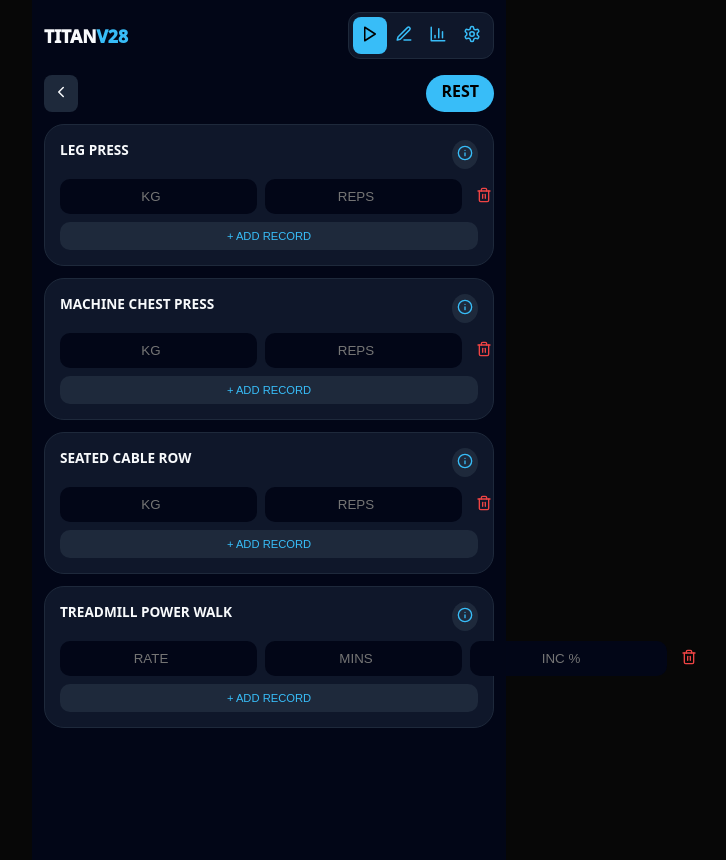
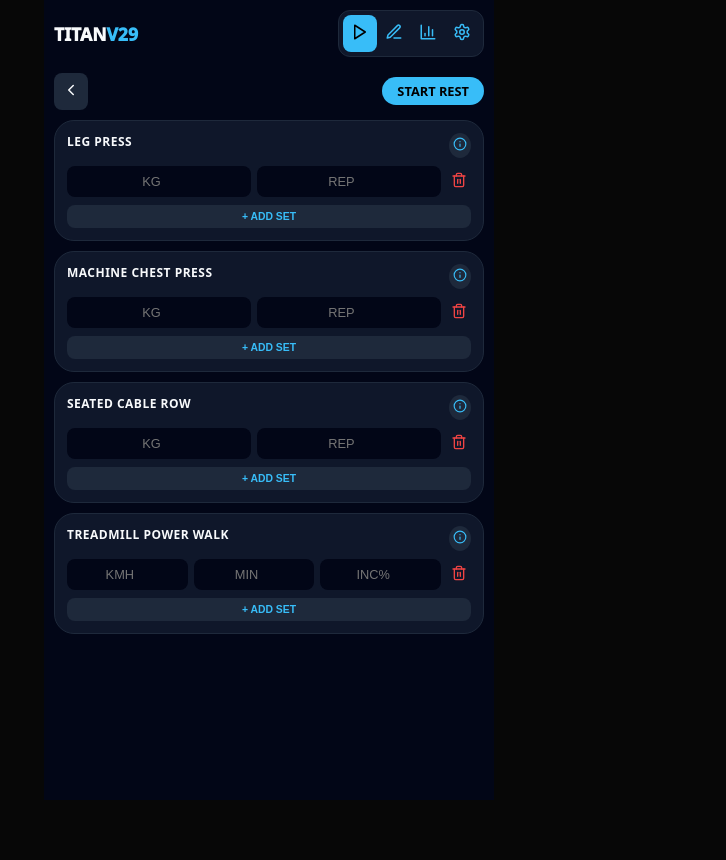
Before and after one commit to srafiq2406teachered-byte/Titan-Tracker, a React (Vite) app: page / in a window 1280 px wide. Both pictures are taken after a click on the element "WORKOUT A: FOUNDATION". Shown: the whole page, without its empty margins (371-1097 px from the left). After the commit the page ends 800 px from the top, so only its background shows below. Built offline with nearby package versions, Linux system fonts and the light colour scheme.

Commit message:
Update App.jsx

```diff
--- a/src/App.jsx
+++ b/src/App.jsx
@@ -2,7 +2,7 @@ import React, { useState, useEffect } from 'react';
 import { Play, Settings, Activity, Trash2, X, Info, ChevronLeft, BarChart3, Edit3, Save, ClipboardList, Timer, Heart, Target, Ruler } from 'lucide-react';
 
 const TitanTracker = () => {
-  // --- 1. FULLY DETAILED ENCYCLOPEDIA ---
+  // --- 1. THE ARCHITECT'S LIBRARY ---
   const EXERCISE_LIBRARY = [
     {
         id: "leg_press", name: "Leg Press", type: "strength", muscle: "Quads",
@@ -41,7 +41,7 @@ const TitanTracker = () => {
     }
   ];
 
-  // --- 2. STATE WITH HYDRATION ---
+  // --- 2. STATE & PERSISTENCE ---
   const [view, setView] = useState('menu');
   const [bio, setBio] = useState({ weight: 93, height: 180, age: 43, waist: 95, goalBmi: 24.5 });
   const [config, setConfig] = useState({ restTime: 60, theme: '#38bdf8' });
@@ -56,9 +56,9 @@ const TitanTracker = () => {
   const [howToEx, setHowToEx] = useState(null);
   const [timeLeft, setTimeLeft] = useState(0);
 
-  // HYDRATION HOOK: Runs once on mount to load saved data
+  // HYDRATION: Runs on mount to load all saved preferences
   useEffect(() => {
-    const saved = localStorage.getItem('titan_v28_persistent');
+    const saved = localStorage.getItem('titan_v29_persistent');
     if (saved) {
       const parsed = JSON.parse(saved);
       if (parsed.bio) setBio(parsed.bio);
@@ -67,7 +67,7 @@ const TitanTracker = () => {
     }
   }, []);
 
-  // --- 3. LOGIC & METRICS ---
+  // --- 3. CORE LOGIC ---
   const heightM = bio.height / 100;
   const currentBmi = (bio.weight / (heightM * heightM)).toFixed(1);
   const targetWeight = (bio.goalBmi * (heightM * heightM)).toFixed(1);
@@ -90,65 +90,67 @@ const TitanTracker = () => {
 
   const saveAll = () => {
     const dataToSave = { bio, config, plans };
-    localStorage.setItem('titan_v28_persistent', JSON.stringify(dataToSave));
-    alert("Profile and Theme Settings Saved!");
+    localStorage.setItem('titan_v29_persistent', JSON.stringify(dataToSave));
+    alert("Settings & Theme Persisted!");
   };
 
   const T = { bg: '#020617', surf: '#0f172a', card: '#1e293b', acc: config.theme, text: '#f8fafc', mute: '#94a3b8' };
 
   return (
-    <div style={{ background: T.bg, minHeight: '100vh', color: T.text, padding: '12px', fontFamily: 'system-ui', maxWidth: '450px', margin: '0 auto' }}>
+    <div style={{ background: T.bg, minHeight: '100vh', color: T.text, padding: '10px', fontFamily: 'system-ui', maxWidth: '450px', margin: '0 auto', boxSizing: 'border-box' }}>
 
       {/* PERSISTENT HEADER */}
       <div style={{ display: 'flex', justifyContent: 'space-between', alignItems: 'center', marginBottom: '15px' }}>
-        <h1 style={{ fontWeight: '950', fontSize: '1.1em' }}>TITAN<span style={{color: T.acc}}>V28</span></h1>
+        <h1 style={{ fontWeight: '950', fontSize: '1.1em' }}>TITAN<span style={{color: T.acc}}>V29</span></h1>
         <div style={{ display: 'flex', background: T.surf, padding: '4px', borderRadius: '12px', border: `1px solid ${T.card}` }}>
           {[ {id:'menu', i:<Play size={18}/>}, {id:'builder', i:<Edit3 size={18}/>}, {id:'intel', i:<BarChart3 size={18}/>}, {id:'settings', i:<Settings size={18}/>} ].map(n => (
-            <button key={n.id} onClick={() => setView(n.id)} style={{ border: 'none', background: view === n.id ? T.acc : 'transparent', color: view === n.id ? '#000' : T.acc, padding: '8px', borderRadius: '8px' }}>{n.i}</button>
+            <button key={n.id} onClick={() => setView(n.id)} style={{ border: 'none', background: view === n.id ? T.acc : 'transparent', color: view === n.id ? '#000' : T.acc, padding: '8px', borderRadius: '8px', transition: '0.2s' }}>{n.i}</button>
           ))}
         </div>
       </div>
 
-      <div style={{ paddingBottom: '120px' }}>
+      <div style={{ paddingBottom: '100px' }}>
 
-        {/* VIEW: SESSION TRACKER */}
+        {/* VIEW: SESSION (FLUID UI FIX) */}
         {view === 'menu' && activeSession && (
-          <div style={{ display: 'flex', flexDirection: 'column', gap: '12px' }}>
-            <div style={{ display: 'flex', justifyContent: 'space-between' }}>
+          <div style={{ display: 'flex', flexDirection: 'column', gap: '10px' }}>
+            <div style={{ display: 'flex', justifyContent: 'space-between', alignItems: 'center' }}>
                 <button onClick={() => setActiveSession(null)} style={{ background: T.card, border: 'none', color: T.text, padding: '8px', borderRadius: '8px' }}><ChevronLeft size={18}/></button>
-                <div onClick={() => setTimeLeft(config.restTime)} style={{ background: T.acc, color: '#000', padding: '5px 15px', borderRadius: '20px', fontWeight: 'bold' }}>{timeLeft > 0 ? `${timeLeft}s` : 'REST'}</div>
+                <div onClick={() => setTimeLeft(config.restTime)} style={{ background: T.acc, color: '#000', padding: '5px 15px', borderRadius: '20px', fontWeight: 'bold', fontSize: '0.8em' }}>{timeLeft > 0 ? `${timeLeft}s` : 'START REST'}</div>
             </div>
             {activeSession.list.map(exId => {
               const ex = EXERCISE_LIBRARY.find(l => l.id === exId);
               const isCardio = ex?.type === 'cardio';
               return (
-                <div key={exId} style={{ background: T.surf, padding: '15px', borderRadius: '20px', border: `1px solid ${T.card}` }}>
-                  <div style={{ display: 'flex', justifyContent: 'space-between', marginBottom: '10px' }}>
-                    <div style={{ fontWeight: '900', fontSize: '0.85em' }}>{ex?.name.toUpperCase()}</div>
-                    <button onClick={() => setHowToEx(ex)} style={{ background: T.card, border: 'none', color: T.acc, padding: '5px', borderRadius: '50%' }}><Info size={16}/></button>
+                <div key={exId} style={{ background: T.surf, padding: '12px', borderRadius: '20px', border: `1px solid ${T.card}` }}>
+                  <div style={{ display: 'flex', justifyContent: 'space-between', marginBottom: '8px' }}>
+                    <div style={{ fontWeight: '900', fontSize: '0.75em', letterSpacing: '0.5px' }}>{ex?.name.toUpperCase()}</div>
+                    <button onClick={() => setHowToEx(ex)} style={{ background: T.card, border: 'none', color: T.acc, padding: '4px', borderRadius: '50%' }}><Info size={14}/></button>
                   </div>
+
                   {(sessionData[exId] || [{p1:'', p2:'', p3:''}]).map((s, i) => (
-                    <div key={i} style={{ display: 'flex', gap: '8px', marginBottom: '8px', alignItems: 'center' }}>
-                      <input type="number" step="0.1" placeholder={isCardio ? "RATE" : "KG"} value={s.p1} onChange={e => {
+                    <div key={i} style={{ display: 'flex', gap: '6px', marginBottom: '6px', alignItems: 'center' }}>
+                      <input type="number" step="0.1" placeholder={isCardio ? "KMH" : "KG"} value={s.p1} onChange={e => {
                         const sets = [...(sessionData[exId] || [{p1:'', p2:'', p3:''}])];
                         sets[i].p1 = e.target.value; setSessionData({...sessionData, [exId]: sets});
-                      }} style={{ flex: 1, background: T.bg, border: 'none', borderRadius: '10px', color: '#fff', textAlign: 'center', padding: '10px' }} />
+                      }} style={{ flex: 1, minWidth: '45px', background: T.bg, border: 'none', borderRadius: '8px', color: '#fff', textAlign: 'center', padding: '8px', fontSize: '0.8em' }} />
 
-                      <input type="number" placeholder={isCardio ? "MINS" : "REPS"} value={s.p2} onChange={e => {
+                      <input type="number" placeholder={isCardio ? "MIN" : "REP"} value={s.p2} onChange={e => {
                         const sets = [...(sessionData[exId] || [{p1:'', p2:'', p3:''}])];
                         sets[i].p2 = e.target.value; setSessionData({...sessionData, [exId]: sets});
-                      }} style={{ flex: 1, background: T.bg, border: 'none', borderRadius: '10px', color: '#fff', textAlign: 'center', padding: '10px' }} />
+                      }} style={{ flex: 1, minWidth: '45px', background: T.bg, border: 'none', borderRadius: '8px', color: '#fff', textAlign: 'center', padding: '8px', fontSize: '0.8em' }} />
 
                       {isCardio && (
-                        <input type="number" placeholder="INC %" value={s.p3} onChange={e => {
+                        <input type="number" placeholder="INC%" value={s.p3} onChange={e => {
                             const sets = [...(sessionData[exId] || [{p1:'', p2:'', p3:''}])];
                             sets[i].p3 = e.target.value; setSessionData({...sessionData, [exId]: sets});
-                        }} style={{ flex: 1, background: T.bg, border: 'none', borderRadius: '10px', color: T.acc, textAlign: 'center', padding: '10px' }} />
+                        }} style={{ flex: 1, minWidth: '45px', background: T.bg, border: 'none', borderRadius: '8px', color: T.acc, textAlign: 'center', padding: '8px', fontSize: '0.8em' }} />
                       )}
-                      <button onClick={() => { const sets = [...sessionData[exId]]; sets.splice(i, 1); setSessionData({...sessionData, [exId]: sets}); }} style={{ color: '#ef4444', background: 'none', border: 'none' }}><Trash2 size={16}/></button>
+
+                      <button onClick={() => { const sets = [...sessionData[exId]]; sets.splice(i, 1); setSessionData({...sessionData, [exId]: sets}); }} style={{ color: '#ef4444', background: 'none', border: 'none', padding: '4px' }}><Trash2 size={16}/></button>
                     </div>
                   ))}
-                  <button onClick={() => setSessionData({...sessionData, [exId]: [...(sessionData[exId] || []), {p1:'', p2:'', p3:''}]})} style={{ width: '100%', padding: '8px', background: T.card, border: 'none', borderRadius: '10px', color: T.acc, fontSize: '0.7em' }}>+ ADD RECORD</button>
+                  <button onClick={() => setSessionData({...sessionData, [exId]: [...(sessionData[exId] || []), {p1:'', p2:'', p3:''}]})} style={{ width: '100%', padding: '6px', background: T.card, border: 'none', borderRadius: '8px', color: T.acc, fontSize: '0.65em', fontWeight: 'bold' }}>+ ADD SET</button>
                 </div>
               );
             })}
@@ -158,61 +160,58 @@ const TitanTracker = () => {
         {/* VIEW: INTEL */}
         {view === 'intel' && (
           <div style={{ display: 'flex', flexDirection: 'column', gap: '15px' }}>
-            <h2 style={{ fontWeight: '900', color: T.acc }}>METRIC ANALYSIS</h2>
-            <div style={{ background: T.surf, padding: '20px', borderRadius: '25px', border: `1px solid ${whtrStatus.col}` }}>
-                <div style={{ display: 'flex', justifyContent: 'space-between' }}>
-                    <div style={{ fontSize: '0.6em', color: T.mute }}>WAIST-TO-HEIGHT RATIO</div>
-                    <div style={{ fontSize: '0.6em', background: whtrStatus.col, color: '#000', padding: '2px 8px', borderRadius: '10px', fontWeight: 'bold' }}>{whtrStatus.label}</div>
+            <h2 style={{ fontWeight: '900', color: T.acc }}>HEALTH DATA</h2>
+            <div style={{ background: T.surf, padding: '20px', borderRadius: '25px', border: `1px solid ${whtrStatus.col}`, textAlign: 'center' }}>
+                <div style={{ fontSize: '0.6em', color: T.mute, marginBottom: '5px' }}>WAIST-TO-HEIGHT RATIO</div>
+                <div style={{ fontSize: '3em', fontWeight: '950', color: whtrStatus.col }}>{whtr}</div>
+                <div style={{ display: 'inline-block', background: whtrStatus.col, color: '#000', padding: '2px 12px', borderRadius: '15px', fontWeight: 'bold', fontSize: '0.7em' }}>{whtrStatus.label.toUpperCase()}</div>
+                <div style={{ marginTop: '20px' }}>
+                    <label style={{ fontSize: '0.6em', color: T.mute }}>UPDATE WAIST (CM)</label>
+                    <input type="number" value={bio.waist} onChange={e => setBio({...bio, waist: parseInt(e.target.value) || 0})} style={{ width: '100%', background: T.bg, border: 'none', padding: '12px', borderRadius: '12px', color: '#fff', marginTop: '5px', textAlign: 'center' }} />
                 </div>
-                <div style={{ fontSize: '2.5em', fontWeight: '950' }}>{whtr}</div>
-                <input type="number" value={bio.waist} onChange={e => setBio({...bio, waist: parseInt(e.target.value) || 0})} style={{ width: '100%', background: T.bg, border: 'none', padding: '12px', borderRadius: '12px', color: '#fff', marginTop: '10px' }} />
-                <p style={{ fontSize: '0.65em', color: T.mute, marginTop: '8px' }}>Health target for 180cm height: Waist under 90cm.</p>
             </div>
             <div style={{ background: T.surf, padding: '20px', borderRadius: '20px', display: 'flex', alignItems: 'center', gap: '15px' }}>
-                <Target size={30} color={T.acc}/>
-                <div>
-                    <div style={{ fontSize: '0.6em', color: T.mute }}>WEIGHT GAP</div>
-                    <div style={{ fontWeight: 'bold' }}>{weightGap} KG to target weight.</div>
-                </div>
+                <Target size={24} color={T.acc}/>
+                <span style={{ fontSize: '0.85em', fontWeight: 'bold' }}>{weightGap} KG to Reach Target Weight.</span>
             </div>
           </div>
         )}
 
-        {/* VIEW: SETTINGS & COLOR */}
+        {/* VIEW: SETTINGS & PERSISTENCE */}
         {view === 'settings' && (
           <div style={{ display: 'flex', flexDirection: 'column', gap: '15px' }}>
             <div style={{ background: T.surf, padding: '20px', borderRadius: '24px' }}>
-              <div style={{ display: 'grid', gridTemplateColumns: '1fr 1fr', gap: '15px' }}>
+              <div style={{ display: 'grid', gridTemplateColumns: '1fr 1fr', gap: '12px' }}>
                 <div><label style={{ fontSize: '0.6em', color: T.mute }}>WEIGHT (KG)</label><input type="number" value={bio.weight} onChange={e => setBio({...bio, weight: parseInt(e.target.value) || 0})} style={{ width: '100%', background: T.bg, border: 'none', padding: '10px', borderRadius: '10px', color: '#fff' }} /></div>
                 <div><label style={{ fontSize: '0.6em', color: T.mute }}>HEIGHT (CM)</label><input type="number" value={bio.height} onChange={e => setBio({...bio, height: parseInt(e.target.value) || 0})} style={{ width: '100%', background: T.bg, border: 'none', padding: '10px', borderRadius: '10px', color: '#fff' }} /></div>
               </div>
             </div>
             <div style={{ background: T.surf, padding: '20px', borderRadius: '24px' }}>
-              <label style={{ fontSize: '0.6em', color: T.mute }}>THEME COLOR</label>
+              <label style={{ fontSize: '0.6em', color: T.mute }}>THEME ACCENT</label>
               <div style={{ display: 'flex', gap: '10px', marginTop: '10px' }}>
                 {['#38bdf8', '#fbbf24', '#f472b6', '#4ade80', '#a78bfa'].map(c => (
-                  <div key={c} onClick={() => setConfig({...config, theme: c})} style={{ width: '35px', height: '35px', borderRadius: '50%', background: c, border: config.theme === c ? '3px solid white' : 'none', cursor: 'pointer' }} />
+                  <div key={c} onClick={() => setConfig({...config, theme: c})} style={{ width: '35px', height: '35px', borderRadius: '50%', background: c, border: config.theme === c ? '3px solid white' : 'none' }} />
                 ))}
               </div>
             </div>
-            <button onClick={saveAll} style={{ background: T.acc, color: '#000', padding: '20px', borderRadius: '20px', fontWeight: '950', border: 'none', display: 'flex', justifyContent: 'center', gap: '10px' }}>
-              <Save size={20}/> SAVE ALL CONFIGURATIONS
+            <button onClick={saveAll} style={{ background: T.acc, color: '#000', padding: '18px', borderRadius: '20px', fontWeight: '950', border: 'none', display: 'flex', justifyContent: 'center', gap: '10px' }}>
+              <Save size={20}/> SAVE ALL DATA
             </button>
           </div>
         )}
 
-        {/* VIEW: BUILDER & MENU */}
+        {/* VIEW: BUILDER */}
         {view === 'builder' && (
             <div style={{ display: 'flex', flexDirection: 'column', gap: '15px' }}>
-                <h2 style={{ fontWeight: '900', color: T.acc }}>WORKOUT ARCHITECT</h2>
+                <h2 style={{ fontWeight: '900', color: T.acc }}>ARCHITECT</h2>
                 {plans.map((p, pIdx) => (
                     <div key={p.id} style={{ background: T.surf, padding: '15px', borderRadius: '20px' }}>
                         <div style={{ display: 'flex', justifyContent: 'space-between', marginBottom: '10px' }}>
-                            <input value={p.name} onChange={e => { const n = [...plans]; n[pIdx].name = e.target.value; setPlans(n); }} style={{ background: 'none', border: 'none', color: '#fff', fontWeight: '900', width: '80%' }} />
+                            <input value={p.name} onChange={e => { const n = [...plans]; n[pIdx].name = e.target.value; setPlans(n); }} style={{ background: 'none', border: 'none', color: '#fff', fontWeight: '900', width: '80%', fontSize: '0.9em' }} />
                             <button onClick={() => { if(confirm('Delete?')) { const n = [...plans]; n.splice(pIdx, 1); setPlans(n); } }}><Trash2 size={16} color="#ef4444"/></button>
                         </div>
-                        <select onChange={e => { if (e.target.value === "") return; const n = [...plans]; n[pIdx].list.push(e.target.value); setPlans(n); e.target.value = ""; }} style={{ width: '100%', background: T.acc, color: '#000', fontSize: '0.7em', borderRadius: '10px', padding: '8px', border: 'none', fontWeight: 'bold' }}>
-                            <option value="">+ ADD EXERCISE OR CARDIO</option>
+                        <select onChange={e => { if (e.target.value === "") return; const n = [...plans]; n[pIdx].list.push(e.target.value); setPlans(n); e.target.value = ""; }} style={{ width: '100%', background: T.acc, color: '#000', fontSize: '0.7em', borderRadius: '10px', padding: '10px', border: 'none', fontWeight: 'bold' }}>
+                            <option value="">+ ADD EXERCISE/CARDIO</option>
                             {EXERCISE_LIBRARY.map(l => <option key={l.id} value={l.id}>{l.name} ({l.type.toUpperCase()})</option>)}
                         </select>
                     </div>
@@ -220,10 +219,11 @@ const TitanTracker = () => {
             </div>
         )}
 
+        {/* VIEW: MENU */}
         {view === 'menu' && !activeSession && (
           <div style={{ display: 'flex', flexDirection: 'column', gap: '10px' }}>
             {plans.map(p => (
-              <div key={p.id} onClick={() => setActiveSession(p)} style={{ background: T.surf, padding: '20px', borderRadius: '20px', display: 'flex', justifyContent: 'space-between', border: `1px solid ${T.card}` }}>
+              <div key={p.id} onClick={() => setActiveSession(p)} style={{ background: T.surf, padding: '20px', borderRadius: '20px', display: 'flex', justifyContent: 'space-between', border: `1px solid ${T.card}`, cursor: 'pointer' }}>
                 <span style={{ fontWeight: '900' }}>{p.name}</span>
                 <Play size={20} color={T.acc} fill={T.acc}/>
               </div>
@@ -232,12 +232,12 @@ const TitanTracker = () => {
         )}
       </div>
 
-      {/* MODAL */}
+      {/* INFORMATION MODAL */}
       {howToEx && (
-        <div style={{ position: 'fixed', inset: 0, background: T.bg, zHeigth: 1000, padding: '30px', overflowY: 'auto', zIndex: 1000 }}>
+        <div style={{ position: 'fixed', inset: 0, background: T.bg, zIndex: 2000, padding: '25px', overflowY: 'auto' }}>
           <button onClick={() => setHowToEx(null)} style={{ background: T.card, border: 'none', color: '#fff', padding: '10px', borderRadius: '10px' }}><X size={20}/></button>
-          <h2 style={{ fontWeight: '950', fontSize: '1.5em', marginTop: '20px', color: T.acc }}>{howToEx.name}</h2>
-          <p style={{ marginTop: '20px', fontSize: '0.85em', background: T.surf, padding: '15px', borderRadius: '15px', color: '#fff', lineHeight: '1.6' }}>{howToEx.howTo}</p>
+          <h2 style={{ fontWeight: '950', fontSize: '1.4em', marginTop: '20px', color: T.acc }}>{howToEx.name}</h2>
+          <p style={{ marginTop: '20px', fontSize: '0.85em', background: T.surf, padding: '15px', borderRadius: '15px', color: '#fff', lineHeight: '1.7' }}>{howToEx.howTo}</p>
         </div>
       )}
     </div>
```
